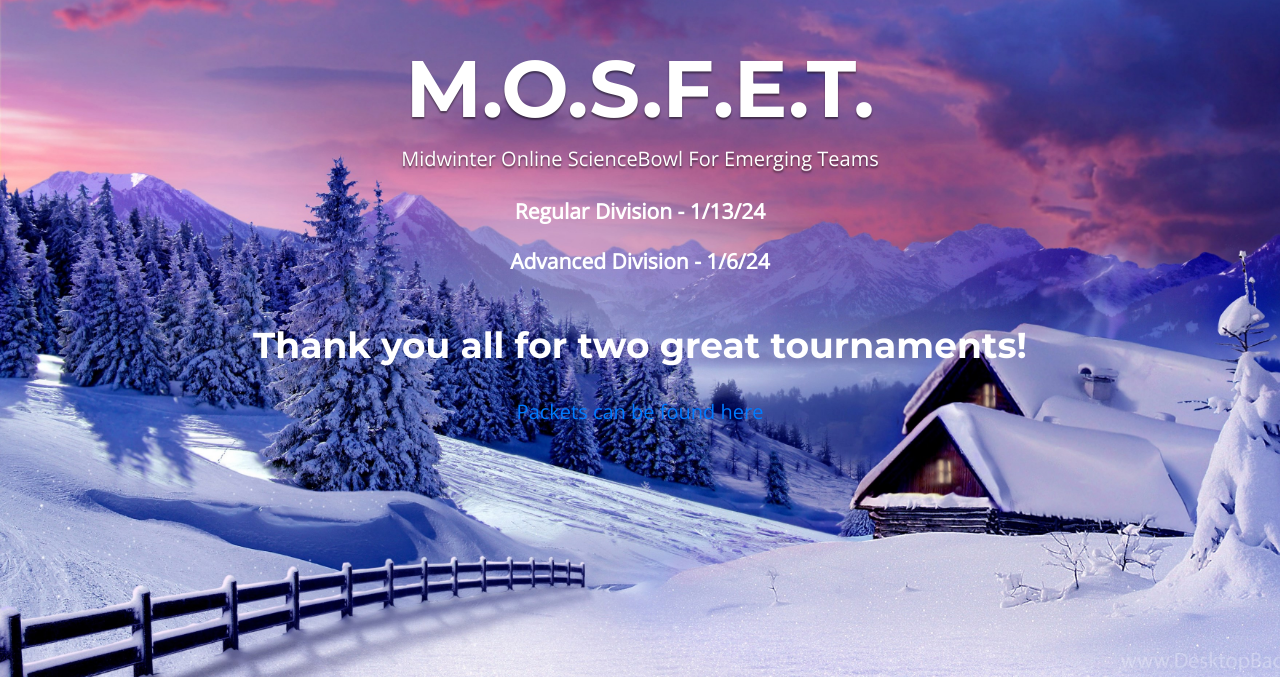
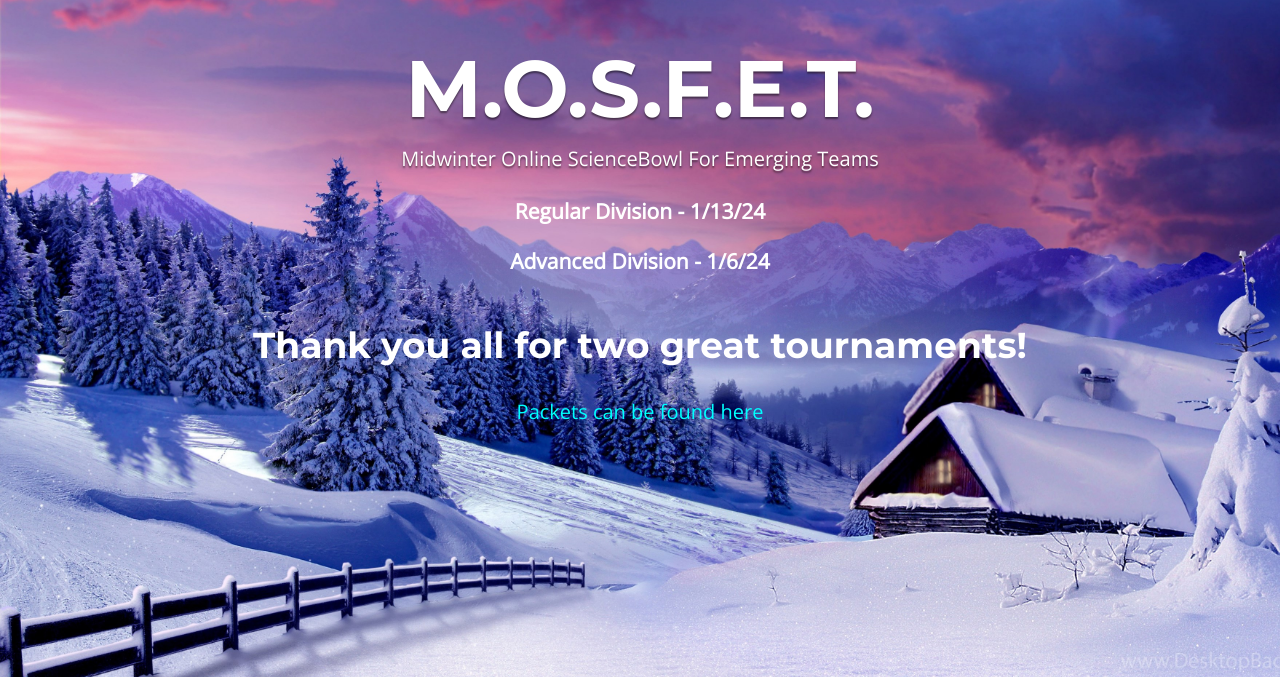
Before and after one commit to fgp3/mosfet, a plain HTML site: page index.html in a window 1280 px wide. Shown: the part 109-800 px from the top of the page. Drawn offline with nearby package versions, Linux system fonts and the light colour scheme; some icons are missing.

Commit message:
Update index.html

```diff
--- a/index.html
+++ b/index.html
@@ -113,7 +113,7 @@
                     <p style="font-size: 150%;"> <b> Regular Division - 1/13/24 </b></p><br>
                     <p style="font-size: 150%;"> <b> Advanced Division - 1/6/24 </b></p> <br> <br>
                     <h4>Thank you all for two great tournaments!</h4> <br>
-                    <h5 style="color:Cyan;"> <a href = https://drive.google.com/drive/u/7/folders/1BxisCTCG_w1bcxPP179FZPdycHiyOdZi> Packets can be found here </a> </h5>
+                <a href = https://drive.google.com/drive/u/7/folders/1BxisCTCG_w1bcxPP179FZPdycHiyOdZi> <h5 style="color:Cyan;"> Packets can be found here </h5> </a>
 
                 </div>
 
```
